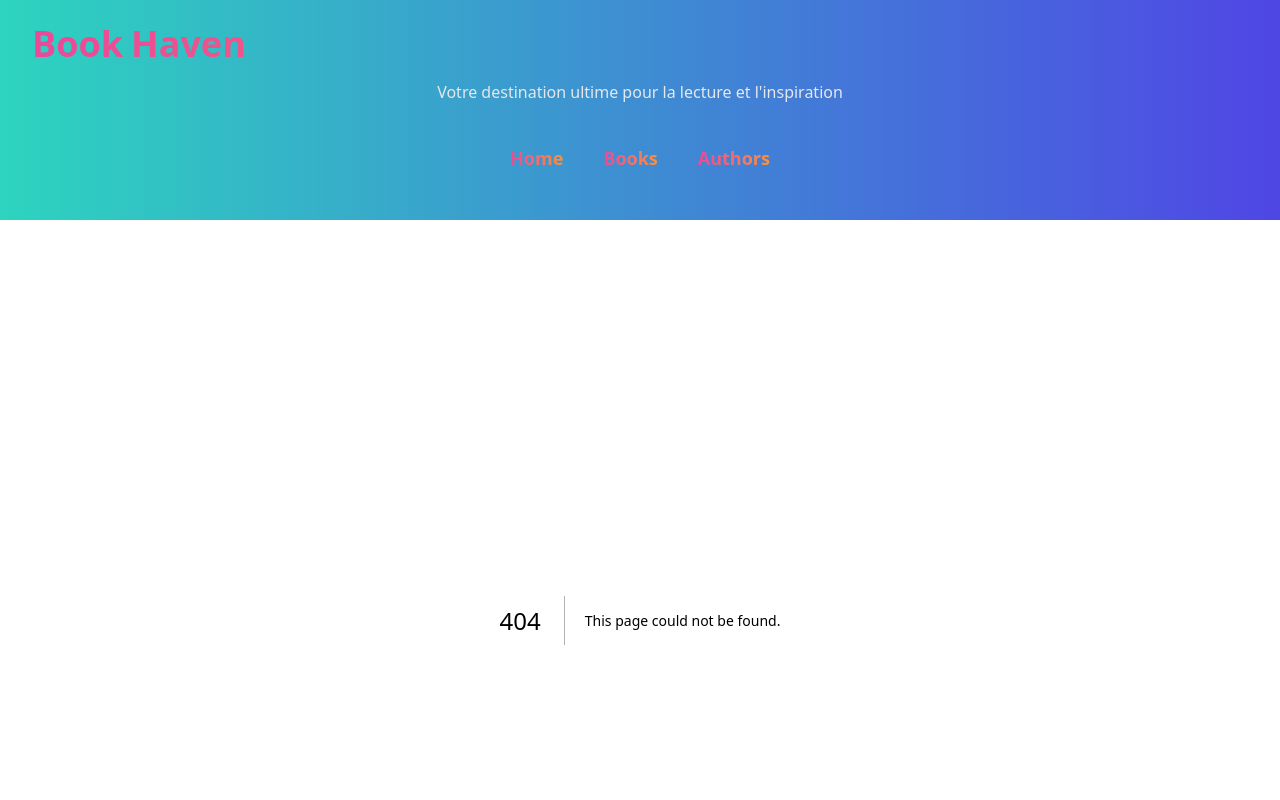
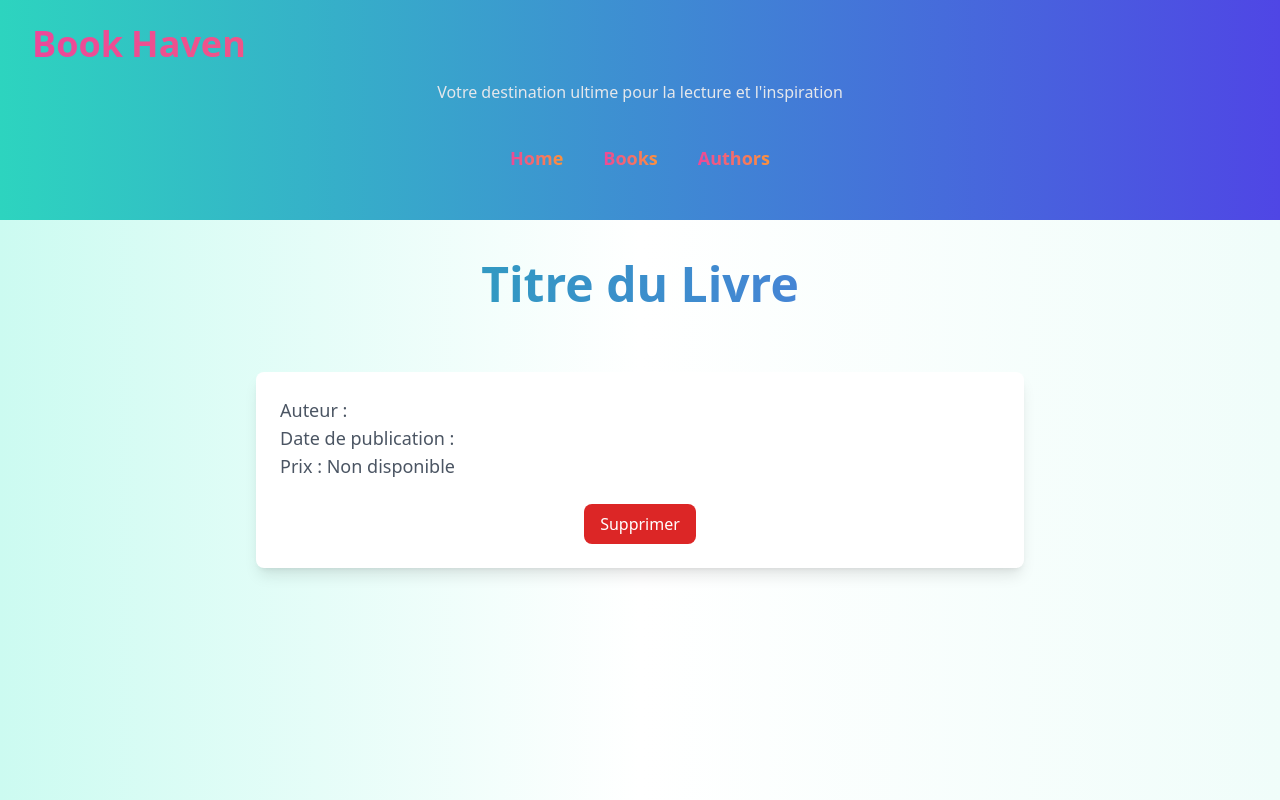
Before and after one commit to AlixeM/TechnoWebM1, a Next.js app in the folder m1-site/: page /books/1 in a window 1280 px wide. Before the commit this address had no page. Shown: the top 800 px of the page. Built offline with nearby package versions, Linux system fonts and the light colour scheme; no server answers.

Commit message:
page book ID

```diff
--- a/m1-site/package.json
+++ b/m1-site/package.json
@@ -19,6 +19,7 @@
     "next": "^14.2.18",
     "react": "^18.3.1",
     "react-dom": "^18.3.1",
+    "react-router-dom": "^6.28.0",
     "react-scripts": "5.0.1",
     "sqlite3": "^5.1.7",
     "typeorm": "^0.3.20",
@@ -51,6 +52,7 @@
     ]
   },
   "devDependencies": {
+    "@types/react-router-dom": "^5.3.3",
     "autoprefixer": "^10.4.20",
     "postcss": "^8.4.49",
     "tailwindcss": "^3.4.15"
--- /dev/null
+++ b/m1-site/src/app/books/[id]/page.tsx
@@ -0,0 +1,80 @@
+'use client';
+
+import React, { useEffect, useState } from 'react';
+import { useParams, useRouter } from 'next/navigation';
+import axios from 'axios';
+import DeleteButton from '../../../components/BoutonSupprimer';
+
+interface Book {
+  id: number;
+  title: string;
+  publicationDate: string;
+  author: string;
+  price?: number;
+}
+
+const BookDetailPage = () => {
+  const { id } = useParams();
+  const router = useRouter();
+  const [book, setBook] = useState<Book | null>(null);
+  const [loading, setLoading] = useState(true);
+  const [error, setError] = useState<string | null>(null);
+
+  useEffect(() => {
+    if (id) {
+      fetchBookDetails(id as string);
+    }
+  }, [id]);
+
+  const fetchBookDetails = async (bookId: string) => {
+    try {
+      setLoading(true);
+      const response = await axios.get(`http://localhost:3001/api/books/${bookId}`);
+      setBook(response.data);
+    } /*catch (err) {
+      setError("Erreur lors de la récupération des détails du livre.");
+    }*/ finally {
+      setLoading(false);
+    }
+  };
+
+  const handleDelete = async () => {
+    if (id) {
+      try {
+        await axios.delete(`http://localhost:3001/api/books/${id}`);
+        router.push('/books');
+      } catch (error) {
+        setError("Erreur lors de la suppression du livre.");
+      }
+    }
+  };
+
+  if (error) return <div className="text-red-500">{error}</div>;
+
+  return (
+    <div className="min-h-screen flex flex-col items-center bg-gradient-to-r from-teal-100 via-white to-teal-50">
+      {/* Titre du livre mis en avant */}
+      <div className="w-full py-10">
+        <h1 className="text-5xl font-extrabold text-center text-transparent bg-clip-text bg-gradient-to-r from-teal-500 to-indigo-500">
+          {book?.title || 'Titre du Livre'}
+        </h1>
+      </div>
+
+      {/* Contenu principal */}
+      <div className="flex flex-col w-full max-w-3xl bg-white shadow-lg rounded-lg p-6 mt-6 mb-12 space-y-6">
+        <div className="text-center md:text-left">
+          <h2 className="text-lg text-gray-600">Auteur : {book?.author}</h2>
+          <p className="text-lg text-gray-600">Date de publication : {book?.publicationDate}</p>
+          <p className="text-lg text-gray-600">Prix : {book?.price ? `${book?.price} €` : 'Non disponible'}</p>
+        </div>
+
+        {/* Bouton de suppression */}
+        <div className="text-center">
+          <DeleteButton onConfirm={handleDelete} itemName={book?.title} />
+        </div>
+      </div>
+    </div>
+  );
+};
+
+export default BookDetailPage;
--- /dev/null
+++ b/m1-site/src/components/BoutonSupprimer.tsx
@@ -0,0 +1,57 @@
+import React, { useState } from 'react';
+
+interface DeleteButtonProps {
+  onConfirm: () => void; // Fonction appelée lorsque l'utilisateur confirme la suppression
+  itemName?: string; // Nom de l'élément à supprimer (optionnel pour affichage)
+}
+
+const DeleteButton: React.FC<DeleteButtonProps> = ({ onConfirm, itemName }) => {
+  const [showModal, setShowModal] = useState(false);
+
+  const openModal = () => setShowModal(true);
+  const closeModal = () => setShowModal(false);
+
+  return (
+    <div>
+      {/* Bouton principal pour ouvrir la modale */}
+      <button
+        onClick={openModal}
+        className="bg-red-600 text-white px-4 py-2 rounded-lg hover:bg-red-700"
+      >
+        Supprimer
+      </button>
+
+      {/* Modale de confirmation */}
+      {showModal && (
+        <div className="fixed inset-0 bg-black bg-opacity-40 flex items-center justify-center">
+          <div className="bg-white p-6 rounded-xl shadow-lg w-full max-w-sm">
+            <h2 className="text-xl font-bold text-gray-800 mb-4">Confirmer la suppression</h2>
+            <p className="text-gray-600 mb-6">
+              Êtes-vous sûr de vouloir supprimer
+              {itemName ? ` "${itemName}"` : ' cet élément'} ? Cette action est irréversible.
+            </p>
+            <div className="flex justify-between">
+              <button
+                onClick={closeModal}
+                className="px-5 py-3 bg-gray-300 text-gray-700 rounded-lg hover:bg-gray-400"
+              >
+                Annuler
+              </button>
+              <button
+                onClick={() => {
+                  onConfirm(); // Appelle la fonction de suppression
+                  closeModal(); // Ferme la modale
+                }}
+                className="px-5 py-3 bg-red-600 text-white rounded-lg hover:bg-red-700"
+              >
+                Supprimer
+              </button>
+            </div>
+          </div>
+        </div>
+      )}
+    </div>
+  );
+};
+
+export default DeleteButton;
```
Also changed, not shown: 1 other file (tests, documents, lock files or other folders).
